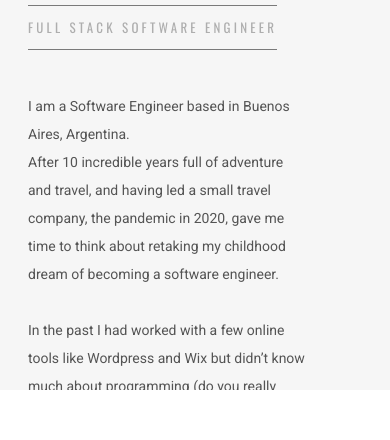
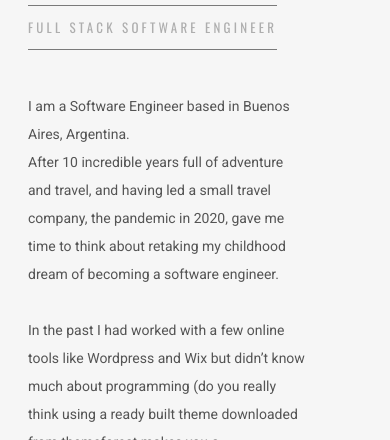
Before and after one commit to dlkumaar/dlkumaar.github.io, a plain HTML site: page index.html in a window 390 px wide. Shown: the part 404-844 px from the top of the page. Drawn offline with nearby package versions, Linux system fonts and the light colour scheme.

Commit message:
fixed height issue on mobile

```diff
--- a/styles.css
+++ b/styles.css
@@ -40,11 +40,13 @@ ul {
 
 body {
 	display: flex;
-	height: calc(100vh - 50px);
+	max-height: 100vh;
 }
 
 main {
 	overflow-y: scroll;
+	height: calc(100vh - 50px);
+	max-height: 100vh;
 }
 
 /*** Mobile Navigation ***/
```
